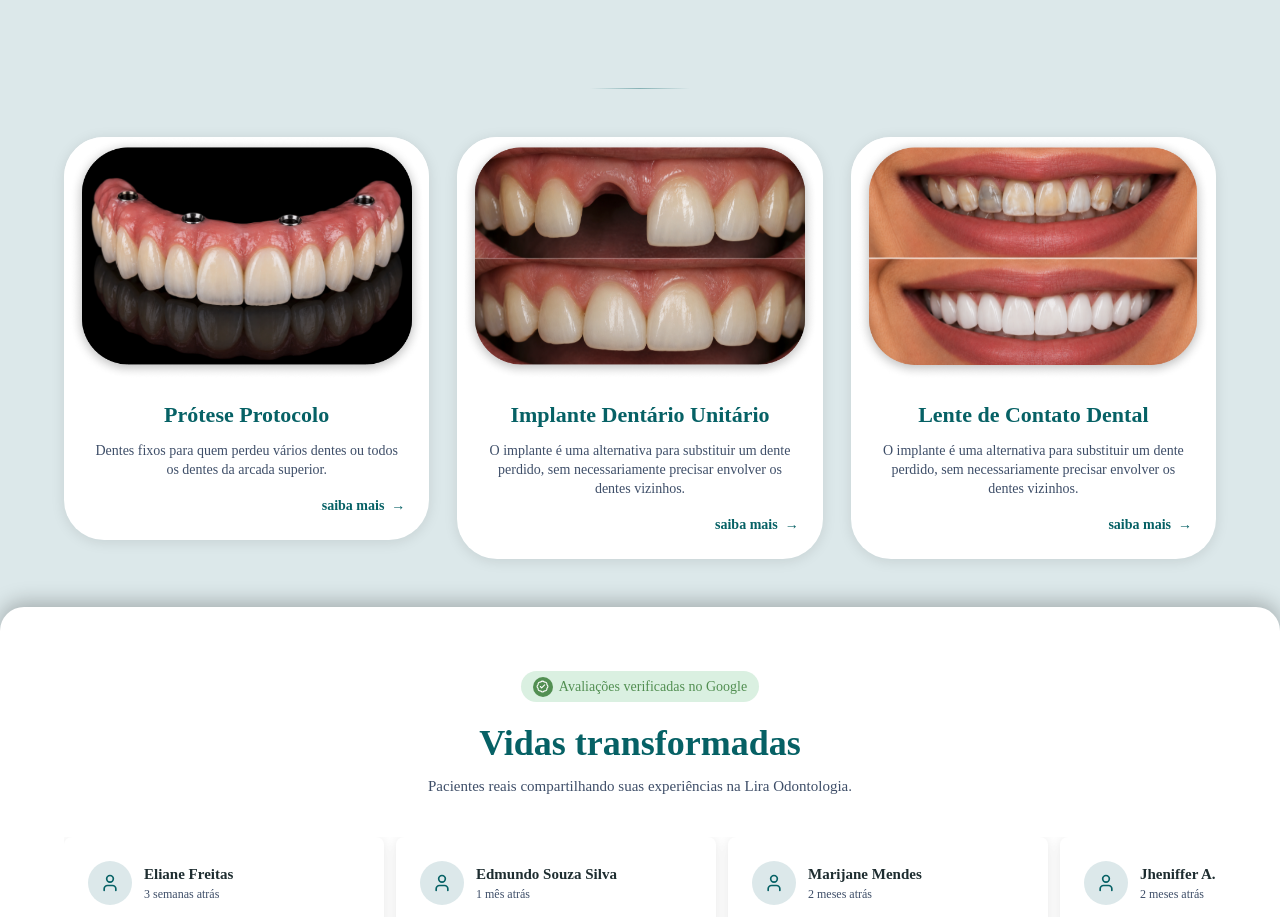
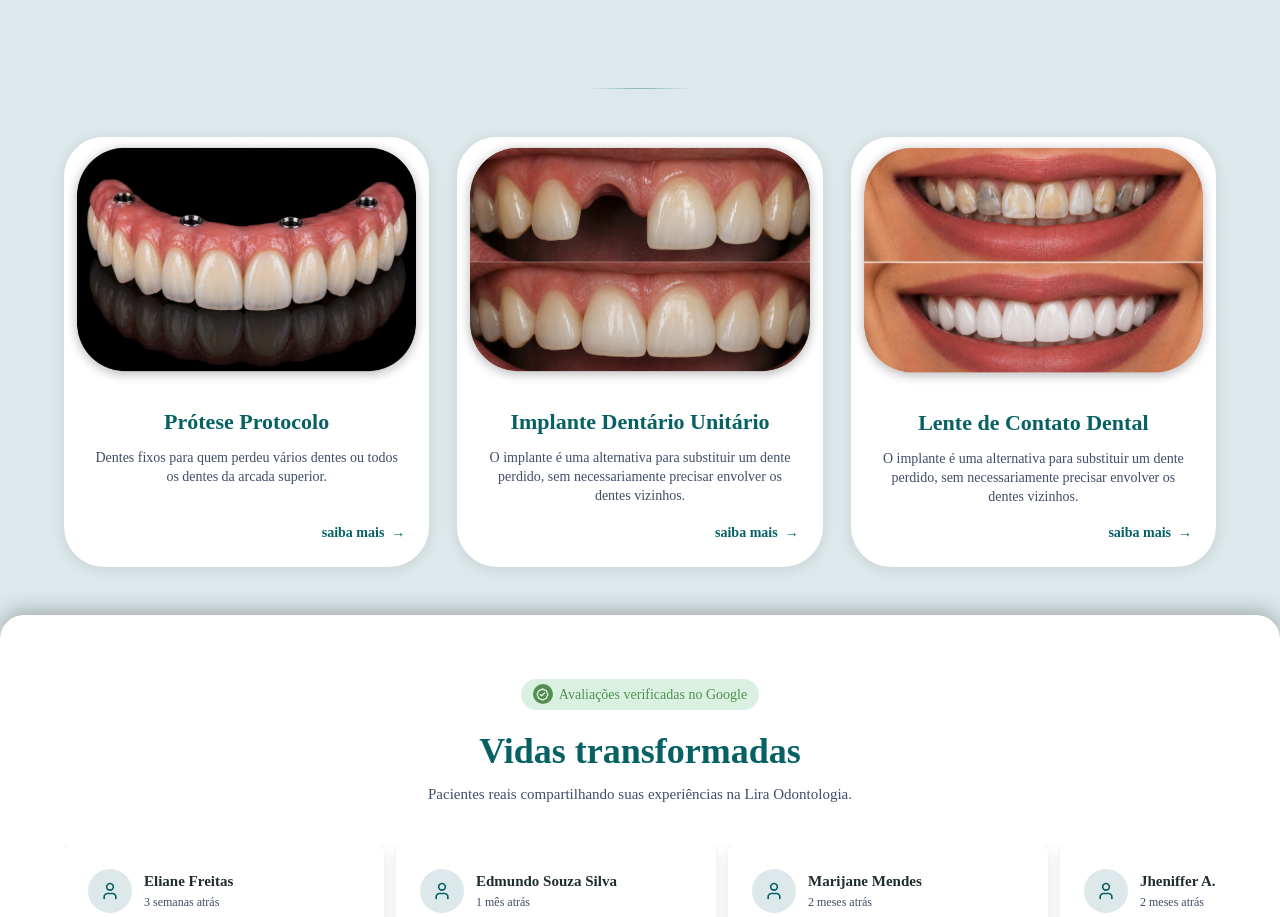
Before and after one commit to luizedureis/liraOdonto, a React (Vite) app: page / in a window 1280 px wide. Shown: the part 3160-4077 px from the top of the page. Built offline with nearby package versions, Linux system fonts and the light colour scheme.

Commit message:
feat: update tyratamento size

```diff
--- a/src/components/Treatments.jsx
+++ b/src/components/Treatments.jsx
@@ -32,7 +32,7 @@ function TreatmentCard({ image, title, description }) {
   return (
     <div
       ref={reveal.ref}
-      className={`overflow-hidden rounded-[40px] bg-white shadow-[0_2px_14px_rgba(0,0,0,0.10)] ${reveal.className}`}
+      className={`flex flex-col overflow-hidden rounded-[40px] bg-white shadow-[0_2px_14px_rgba(0,0,0,0.10)] ${reveal.className}`}
     >
       <div className="flex aspect-[3/2] w-full items-center justify-center bg-white">
         {image ? (
@@ -42,7 +42,7 @@ function TreatmentCard({ image, title, description }) {
         )}
       </div>
 
-      <div className="px-[16px] pb-[16px] pt-[10px] text-center lg:px-[24px] lg:pb-[24px] lg:pt-[18px]">
+      <div className="flex flex-1 flex-col px-[16px] pb-[16px] pt-[10px] text-center lg:px-[24px] lg:pb-[24px] lg:pt-[18px]">
         <h3 className="font-['IBM_Plex_Serif'] text-[20px] font-bold text-[#066165] lg:text-[22px]">
           {title}
         </h3>
@@ -53,7 +53,7 @@ function TreatmentCard({ image, title, description }) {
 
         <a
           href="#"
-          className="mt-[10px] flex items-center justify-end gap-[7px] font-['IBM_Plex_Sans'] text-[12px] font-semibold text-[#066165] lg:mt-[16px] lg:text-[14px]"
+          className="mt-auto flex items-center justify-end gap-[7px] pt-[10px] font-['IBM_Plex_Sans'] text-[12px] font-semibold text-[#066165] lg:pt-[16px] lg:text-[14px]"
         >
           saiba mais
           <span aria-hidden="true">→</span>
@@ -68,7 +68,7 @@ function Treatments() {
     <section id="tratamentos" className="bg-[#DCE8EA] px-4 pb-10 pt-8 md:px-[48px] lg:px-[64px] lg:pb-[72px] lg:pt-[64px]">
       <div className="mx-auto mb-[32px] h-px w-[100px] bg-gradient-to-r from-transparent via-[#066165]/40 to-transparent lg:mb-[48px]" />
 
-      <div className="flex flex-col gap-[16px] lg:mx-auto lg:max-w-[1200px] lg:grid lg:grid-cols-3 lg:items-start lg:gap-[28px]">
+      <div className="flex flex-col gap-[16px] lg:mx-auto lg:max-w-[1200px] lg:grid lg:grid-cols-3 lg:items-stretch lg:gap-[28px]">
         {treatments.map((t) => (
           <TreatmentCard key={t.title} {...t} />
         ))}
```
